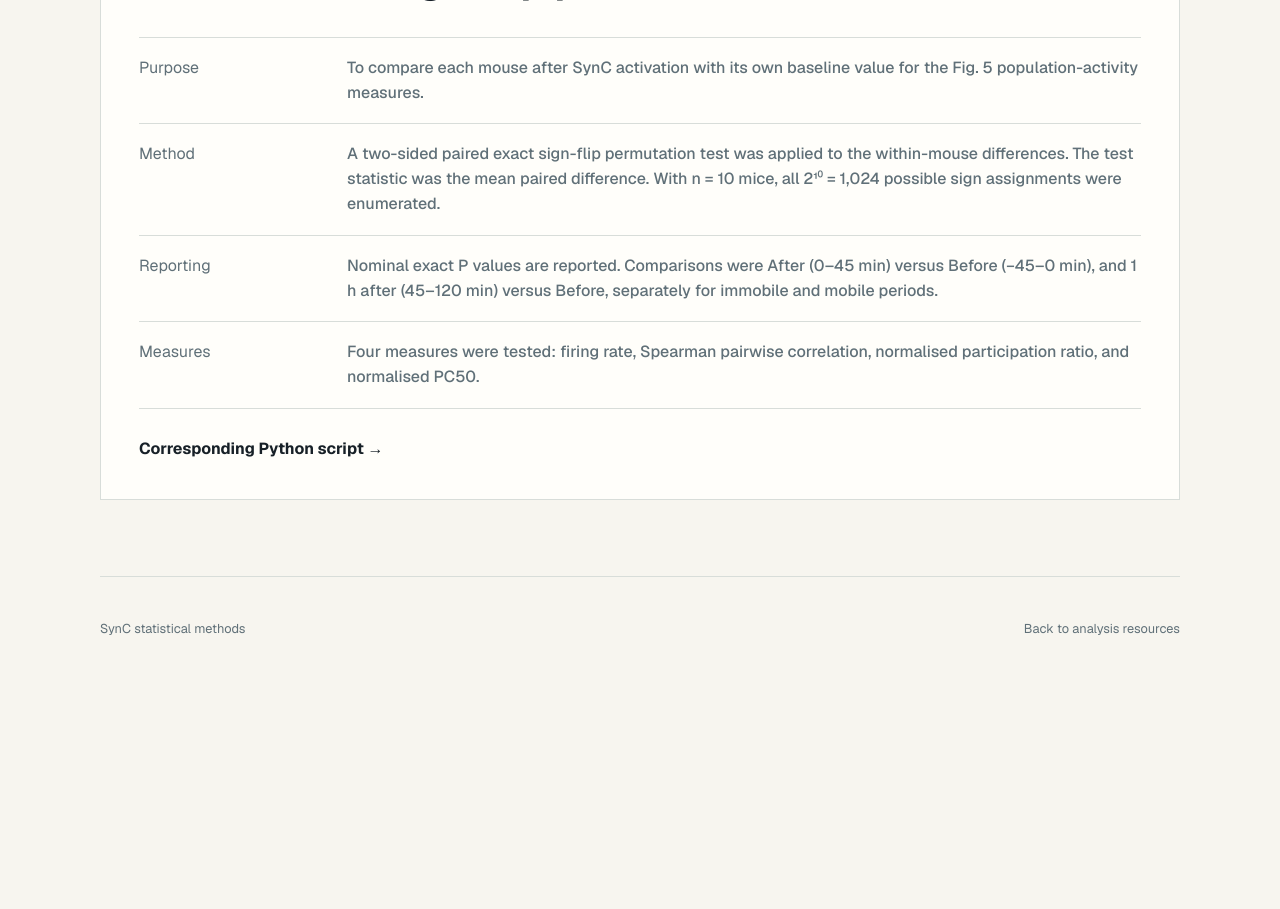
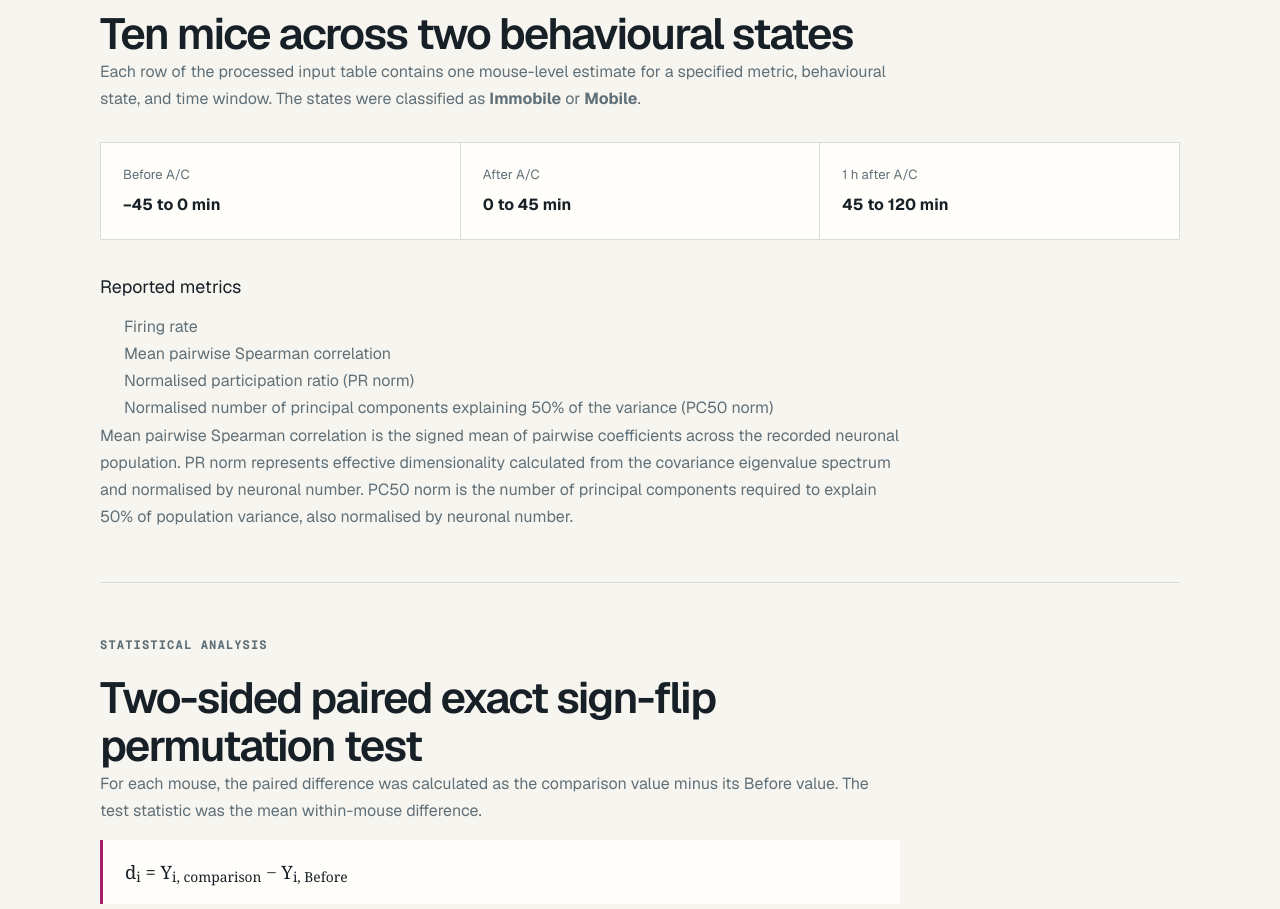
Before and after one commit to HaruoKasai/SynC-paper-site, a Next.js app: page /statistical-tests in a window 1280 px wide. Shown: the part 640-1549 px from the top of the page. Before the commit the page ends 1320 px from the top, so only its background shows below. Built offline with nearby package versions, Linux system fonts and the light colour scheme.

Commit message:
Add Fig 5 permutation analysis description

```diff
--- a/app/globals.css
+++ b/app/globals.css
@@ -284,7 +284,8 @@ dd a:focus-visible {
 .subpageHero,
 .testCatalogue,
 .scriptCatalogue,
-.repositoryCallout {
+.repositoryCallout,
+.methodArticle {
   width: min(1080px, calc(100% - 48px));
   margin: 0 auto;
 }
@@ -399,6 +400,75 @@ dd a:focus-visible {
   margin-top: 15px;
 }
 
+.methodArticle {
+  padding-bottom: 76px;
+}
+
+.methodArticle > section {
+  padding: 52px 0;
+  border-top: 1px solid var(--line);
+}
+
+.methodArticle h2 {
+  max-width: 780px;
+}
+
+.methodArticle h3 {
+  margin: 34px 0 12px;
+  font-size: 1.12rem;
+}
+
+.methodArticle p,
+.methodArticle li {
+  max-width: 800px;
+  color: var(--muted);
+  line-height: 1.7;
+}
+
+.methodArticle ol {
+  padding-left: 24px;
+}
+
+.methodGrid {
+  display: grid;
+  grid-template-columns: repeat(3, minmax(0, 1fr));
+  gap: 1px;
+  margin: 30px 0;
+  border: 1px solid var(--line);
+  background: var(--line);
+}
+
+.methodGrid > div {
+  display: flex;
+  align-items: flex-start;
+  flex-direction: column;
+  gap: 8px;
+  padding: 22px;
+  background: var(--white);
+}
+
+.methodGrid span {
+  color: var(--muted);
+  font-size: 0.82rem;
+}
+
+.equation {
+  max-width: 800px;
+  margin: 16px 0;
+  padding: 18px 22px;
+  border-left: 3px solid var(--accent);
+  background: var(--white);
+  font-family: Georgia, "Times New Roman", serif;
+  font-size: 1.15rem;
+}
+
+.articleLinks {
+  display: flex;
+  flex-wrap: wrap;
+  gap: 24px;
+  margin-top: 28px;
+}
+
 footer {
   min-height: 104px;
   display: flex;
@@ -423,6 +493,7 @@ footer a {
   .testCatalogue,
   .scriptCatalogue,
   .repositoryCallout,
+  .methodArticle,
   footer {
     width: min(100% - 32px, 1080px);
   }
@@ -502,6 +573,10 @@ footer a {
     flex-direction: column;
   }
 
+  .methodGrid {
+    grid-template-columns: 1fr;
+  }
+
   footer {
     align-items: flex-start;
     flex-direction: column;
--- a/app/python-code/page.tsx
+++ b/app/python-code/page.tsx
@@ -66,6 +66,9 @@ export default function PythonCodePage() {
                 <a href={`/data/${script.input}`} download>
                   Download input CSV
                 </a>
+                <a href="/docs/README_Fig5_permutation.md" download>
+                  Download README
+                </a>
               </div>
             </div>
           </article>
--- a/app/statistical-tests/page.tsx
+++ b/app/statistical-tests/page.tsx
@@ -5,22 +5,6 @@ export const metadata: Metadata = {
   description:
     "Descriptions of statistical procedures used in the SynC manuscript.",
 };
-
-const testSections = [
-  {
-    id: "fig5-permutation",
-    label: "Figure 5",
-    title: "Paired exact sign-flip permutation test",
-    purpose:
-      "To compare each mouse after SynC activation with its own baseline value for the Fig. 5 population-activity measures.",
-    method:
-      "A two-sided paired exact sign-flip permutation test was applied to the within-mouse differences. The test statistic was the mean paired difference. With n = 10 mice, all 2¹⁰ = 1,024 possible sign assignments were enumerated.",
-    reporting:
-      "Nominal exact P values are reported. Comparisons were After (0–45 min) versus Before (−45–0 min), and 1 h after (45–120 min) versus Before, separately for immobile and mobile periods.",
-    data:
-      "Four measures were tested: firing rate, Spearman pairwise correlation, normalised participation ratio, and normalised PC50.",
-  },
-];
 
 export default function StatisticalTestsPage() {
   return (
@@ -36,43 +20,121 @@ export default function StatisticalTestsPage() {
       </nav>
 
       <header className="subpageHero">
-        <p className="eyebrow">Statistical methods</p>
-        <h1>Statistical test descriptions</h1>
+        <p className="eyebrow">Figure 5 · Statistical methods</p>
+        <h1>Population-activity and permutation analysis</h1>
         <p className="lead">
-          A concise explanation of each statistical procedure used in the
-          manuscript, linked to its analysis code and input data.
+          This analysis quantifies neuronal activity rate, pairwise population
+          coordination, and population dimensionality across behavioural states
+          and time periods surrounding A/C administration.
         </p>
       </header>
 
-      <section className="testCatalogue" aria-label="Statistical tests">
-        {testSections.map((test, index) => (
-          <article className="testCard" id={test.id} key={test.id}>
-            <p className="sectionLabel">{test.label}</p>
-            <h2>{test.title}</h2>
-            <dl>
+      <article
+        className="methodArticle"
+        id="fig5-permutation"
+        aria-label="Figure 5 permutation analysis"
+      >
+        <section>
+          <p className="sectionLabel">Input data</p>
+          <h2>Ten mice across two behavioural states</h2>
+          <p>
+            Each row of the processed input table contains one mouse-level
+            estimate for a specified metric, behavioural state, and time window.
+            The states were classified as <strong>Immobile</strong> or{" "}
+            <strong>Mobile</strong>.
+          </p>
+          <div className="methodGrid">
             <div>
-                <dt>Purpose</dt>
-                <dd>{test.purpose}</dd>
+              <span>Before A/C</span>
+              <strong>−45 to 0 min</strong>
             </div>
             <div>
-                <dt>Method</dt>
-                <dd>{test.method}</dd>
+              <span>After A/C</span>
+              <strong>0 to 45 min</strong>
             </div>
             <div>
-                <dt>Reporting</dt>
-                <dd>{test.reporting}</dd>
+              <span>1 h after A/C</span>
+              <strong>45 to 120 min</strong>
             </div>
-              <div>
-                <dt>Measures</dt>
-                <dd>{test.data}</dd>
           </div>
-            </dl>
-            <a className="repoLink" href={`/python-code#${test.id}`}>
-              Corresponding Python script →
+          <h3>Reported metrics</h3>
+          <ol>
+            <li>Firing rate</li>
+            <li>Mean pairwise Spearman correlation</li>
+            <li>Normalised participation ratio (PR norm)</li>
+            <li>
+              Normalised number of principal components explaining 50% of the
+              variance (PC50 norm)
+            </li>
+          </ol>
+          <p>
+            Mean pairwise Spearman correlation is the signed mean of pairwise
+            coefficients across the recorded neuronal population. PR norm
+            represents effective dimensionality calculated from the covariance
+            eigenvalue spectrum and normalised by neuronal number. PC50 norm is
+            the number of principal components required to explain 50% of
+            population variance, also normalised by neuronal number.
+          </p>
+        </section>
+
+        <section>
+          <p className="sectionLabel">Statistical analysis</p>
+          <h2>Two-sided paired exact sign-flip permutation test</h2>
+          <p>
+            For each mouse, the paired difference was calculated as the
+            comparison value minus its Before value. The test statistic was the
+            mean within-mouse difference.
+          </p>
+          <div className="equation">
+            d<sub>i</sub> = Y<sub>i, comparison</sub> − Y<sub>i, Before</sub>
+          </div>
+          <div className="equation">
+            T<sub>obs</sub> = (1/n) Σ d<sub>i</sub>
+          </div>
+          <p>
+            Under the null hypothesis, the sign of each within-mouse difference
+            was considered exchangeable. With n = 10, all 2¹⁰ = 1,024 possible
+            sign assignments were enumerated. The exact two-sided P value was
+            the proportion of permuted absolute statistics at least as large as
+            the observed absolute statistic.
+          </p>
+          <h3>Comparisons</h3>
+          <ol>
+            <li>After A/C versus Before A/C</li>
+            <li>1 h after A/C versus Before A/C</li>
+          </ol>
+          <p>
+            Comparisons were performed separately for Immobile and Mobile
+            periods using a prespecified fixed sequence. The second comparison
+            was interpreted as confirmatory only when the first was
+            significant. No additional multiplicity adjustment was applied
+            within each fixed sequence; both nominal exact P values are
+            reported for transparency.
+          </p>
+        </section>
+
+        <section>
+          <p className="sectionLabel">Outputs and files</p>
+          <h2>Reproducible analysis package</h2>
+          <p>
+            The script generates a CSV results table, an Excel workbook with
+            summary and individual-mouse values, plots of individual
+            trajectories and mean ± s.e.m., and the exact permutation P values.
+          </p>
+          <div className="articleLinks">
+            <a className="repoLink" href="/python-code#fig5-permutation">
+              Python script and input data →
             </a>
+            <a
+              className="repoLink"
+              href="/docs/README_Fig5_permutation.md"
+              download
+            >
+              Download original README
+            </a>
+          </div>
+        </section>
       </article>
-        ))}
-      </section>
 
       <footer>
         <span>SynC statistical methods</span>
```
Also changed, not shown: public/docs/README_Fig5_permutation.md (added). Lines whose indentation alone changed are shown as unchanged.
